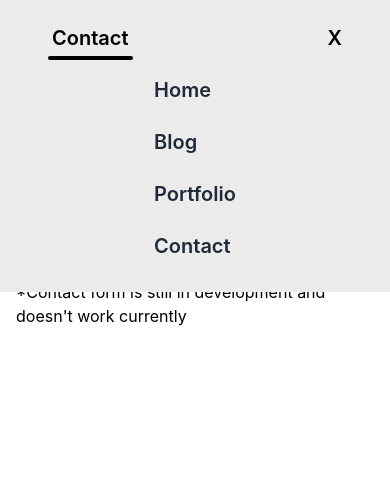
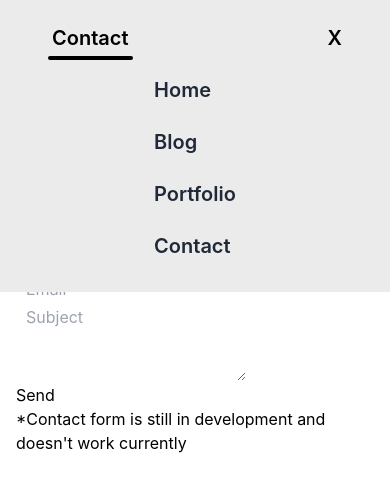
Before and after one commit to laycookie/Portfolio, a Next.js app: page /contact in a window 390 px wide. Shown: the top 492 px of the page. Built offline with nearby package versions, Linux system fonts and the light colour scheme.

Commit message:
Fixing margin related to NavBar
Now only WriteInText left to make responsive

```diff
--- a/src/app/contact/page.tsx
+++ b/src/app/contact/page.tsx
@@ -15,7 +15,7 @@ export default function page({}: Props) {
     <>
       <Navbar pageTitle="Contact" />
       <main className="contain">
-        <h1>Ways to contact me</h1>
+        <h1 className="mt-[max(76px,15vh)]">Ways to contact me</h1>
         <div>
           <h2>Email: Dennis@Lonoshchuk.com</h2>
           <h2>Phone: +1(747)273-9768</h2>
--- a/src/app/page.tsx
+++ b/src/app/page.tsx
@@ -16,7 +16,7 @@ export default function Home() {
       <Navbar pageTitle="Home" />
       <main className="contain">
         <section className="h-[100vh]">
-          <h1 className="font-semibold text-4xl sm:text-6xl md:text-7xl text-stroke-2 pt-[32vh]">
+          <h1 className="font-semibold text-4xl sm:text-6xl md:text-7xl text-stroke-2 mt-[max(76px,32vh)]">
             Hello, my name is{" "}
             <Link
               href="/contact"
```
